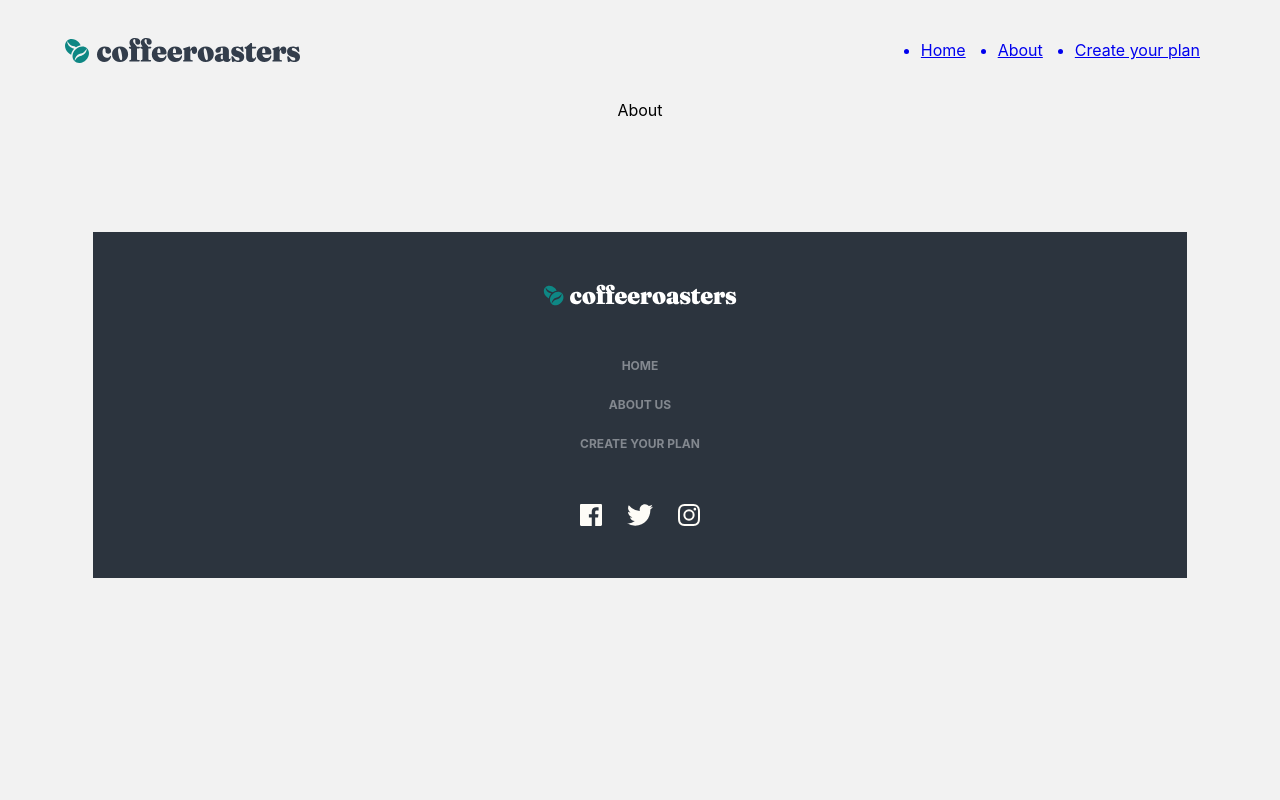
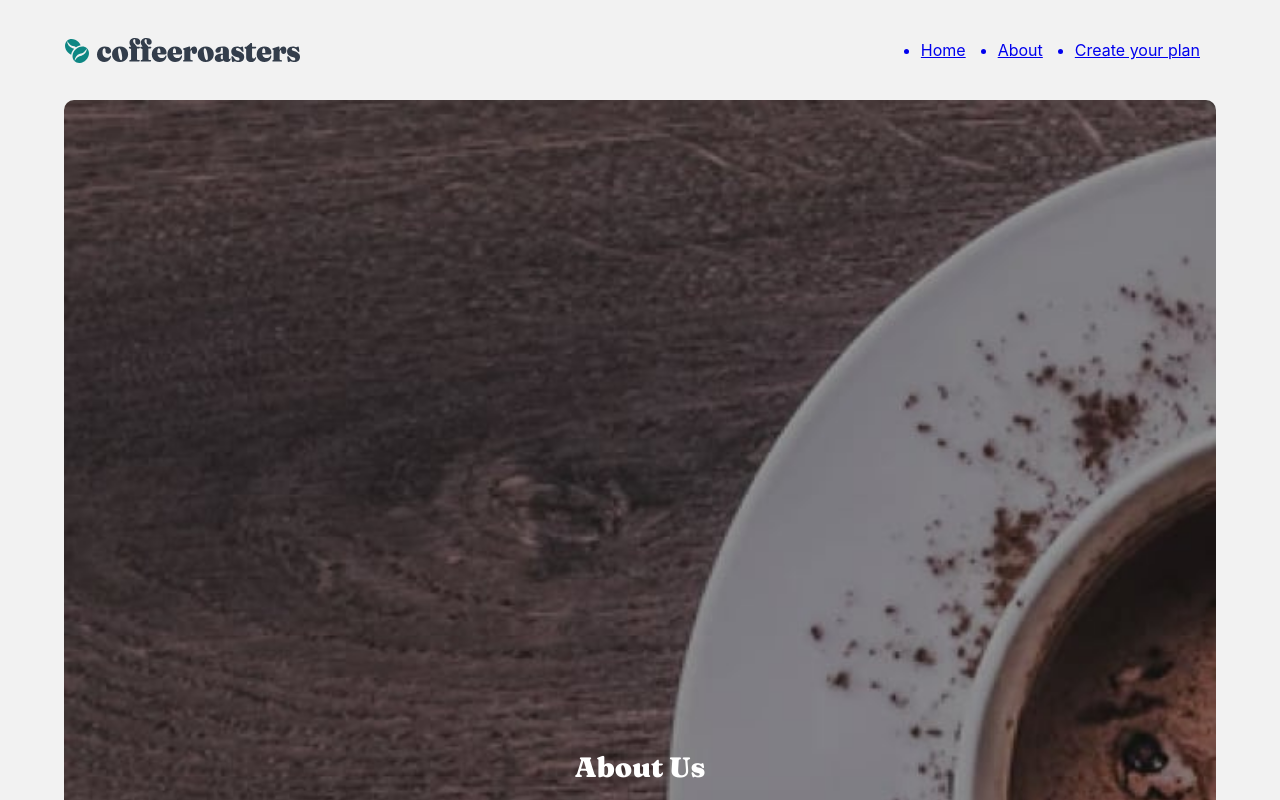
Before and after one commit to pawel975/coffeeroasters-frontend-mentor, a React (Create React App) app: page /about in a window 1280 px wide. Shown: the top 800 px of the page. Built offline with nearby package versions, Linux system fonts and the light colour scheme.

Commit message:
about initialize

```diff
--- /dev/null
+++ b/src/pages/About/About-styling.js
@@ -0,0 +1,46 @@
+import styled from 'styled-components';
+
+export const AboutWrapper = styled.div`
+    width:100%;
+
+    .introduction {
+        width:100%;
+        position:relative;
+
+        .background {
+            width:100%;
+            border-radius:10px;
+        }
+
+        .description {
+            width:80%;
+            text-align:center;
+            position:absolute;
+            transform: translate(-50%,-50%);
+            top:50%;
+            left: 50%;
+            display:flex;
+            flex-direction:column;
+            align-items:center;
+            justify-content:space-between;
+
+            h1{
+                margin:0 0 0 0;
+                color: white;
+                font-family: 'Fraunces', serif;
+                font-weight:900;
+                font-size:28px;
+            }
+
+            p{
+                font-family: 'Barlow', sans-serif;
+                color: white;
+                opacity:0.8;
+                color: #FEFCF7;
+                font-weight:300;
+                font-size:15px;
+                line-height:25px;
+            }
+
+    }
+`
--- a/src/pages/About/About.js
+++ b/src/pages/About/About.js
@@ -1,10 +1,18 @@
 import React from 'react';
+import { AboutWrapper } from './About-styling';
+import ImageHeroWhitecup from '../../assets/about/mobile/image-hero-whitecup.jpg'
 
 function About() {
   return (
-    <>
-      <div>About</div>
-    </>
+    <AboutWrapper>
+      <div className="introduction">
+        <img className="background" src={ImageHeroWhitecup} alt="" />
+        <div className="description">
+          <h1>About Us</h1>
+          <p>Coffeeroasters began its journey of exotic discovery in 1999, highlighting stories of coffee from around the world. We have since been dedicated to bring the perfect cup - from bean to brew - in every shipment.</p>
+        </div>
+      </div>
+    </AboutWrapper>
   );
 }
 
```
